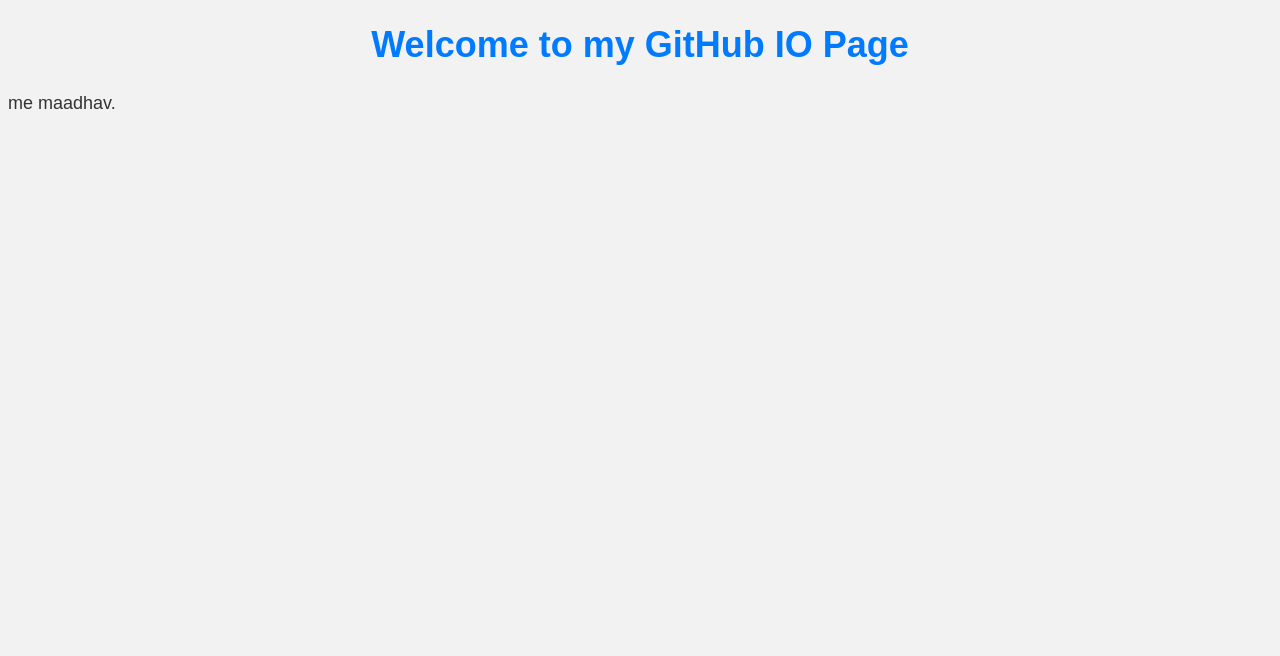
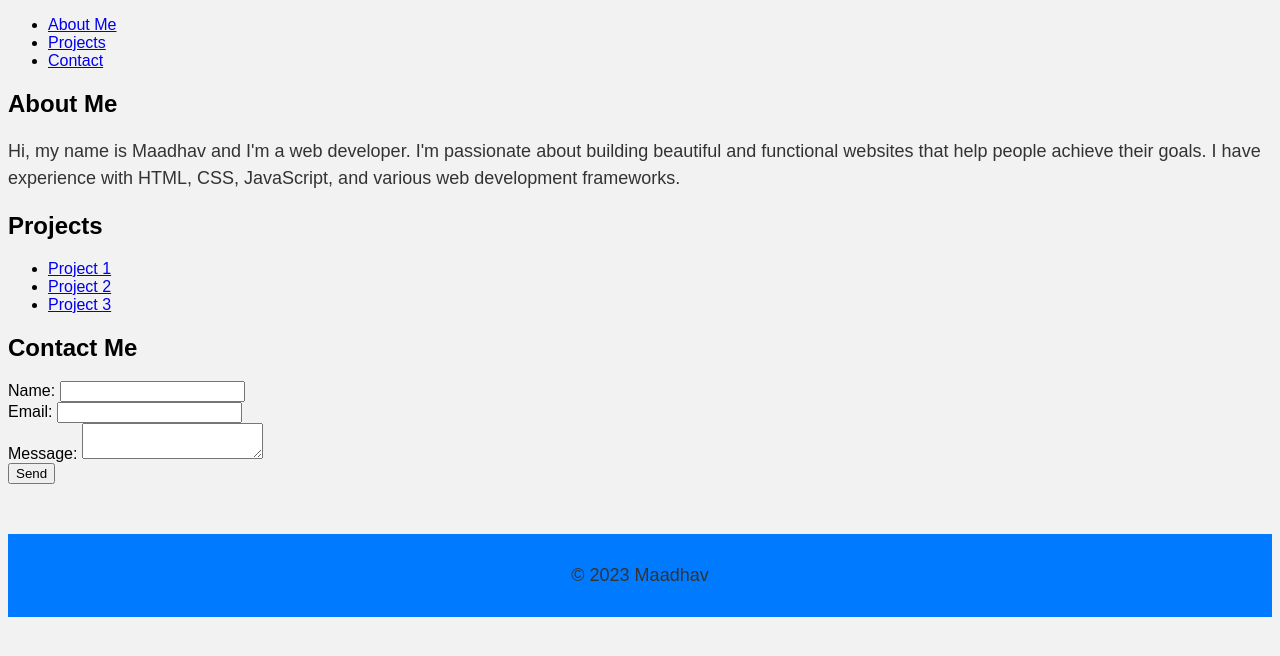
Before and after one commit to MaadhavD/MaadhavD.github.io, a plain HTML site: page index.html in a window 1280 px wide. Drawn offline with Linux system fonts and the light colour scheme.

Commit message:
Update index.html

```diff
--- a/index.html
+++ b/index.html
@@ -1,11 +1,50 @@
 <!DOCTYPE html>
 <html>
   <head>
-      <link rel="stylesheet" type="text/css" href="styles.css">
+    <meta charset="UTF-8">
     <title>My GitHub IO Page</title>
+    <link rel="stylesheet" type="text/css" href="styles.css">
   </head>
   <body>
-    <h1>Welcome to my GitHub IO Page</h1>
-    <p>me maadhav.</p>
+    <header>
+      <nav>
+        <ul>
+          <li><a href="#about">About Me</a></li>
+          <li><a href="#projects">Projects</a></li>
+          <li><a href="#contact">Contact</a></li>
+        </ul>
+      </nav>
+    </header>
+    <main>
+      <section id="about">
+        <h2>About Me</h2>
+        <p>Hi, my name is Maadhav and I'm a web developer. I'm passionate about building beautiful and functional websites that help people achieve their goals. I have experience with HTML, CSS, JavaScript, and various web development frameworks.</p>
+      </section>
+      <section id="projects">
+        <h2>Projects</h2>
+        <ul>
+          <li><a href="#">Project 1</a></li>
+          <li><a href="#">Project 2</a></li>
+          <li><a href="#">Project 3</a></li>
+        </ul>
+      </section>
+      <section id="contact">
+        <h2>Contact Me</h2>
+        <form>
+          <label for="name">Name:</label>
+          <input type="text" id="name" name="name"><br>
+          <label for="email">Email:</label>
+          <input type="email" id="email" name="email"><br>
+
+          <label for="message">Message:</label>
+          <textarea id="message" name="message"></textarea><br>
+
+          <input type="submit" value="Send">
+        </form>
+      </section>
+    </main>
+    <footer>
+      <p>&copy; 2023 Maadhav</p>
+    </footer>
   </body>
-</html>
+  </html>
```
